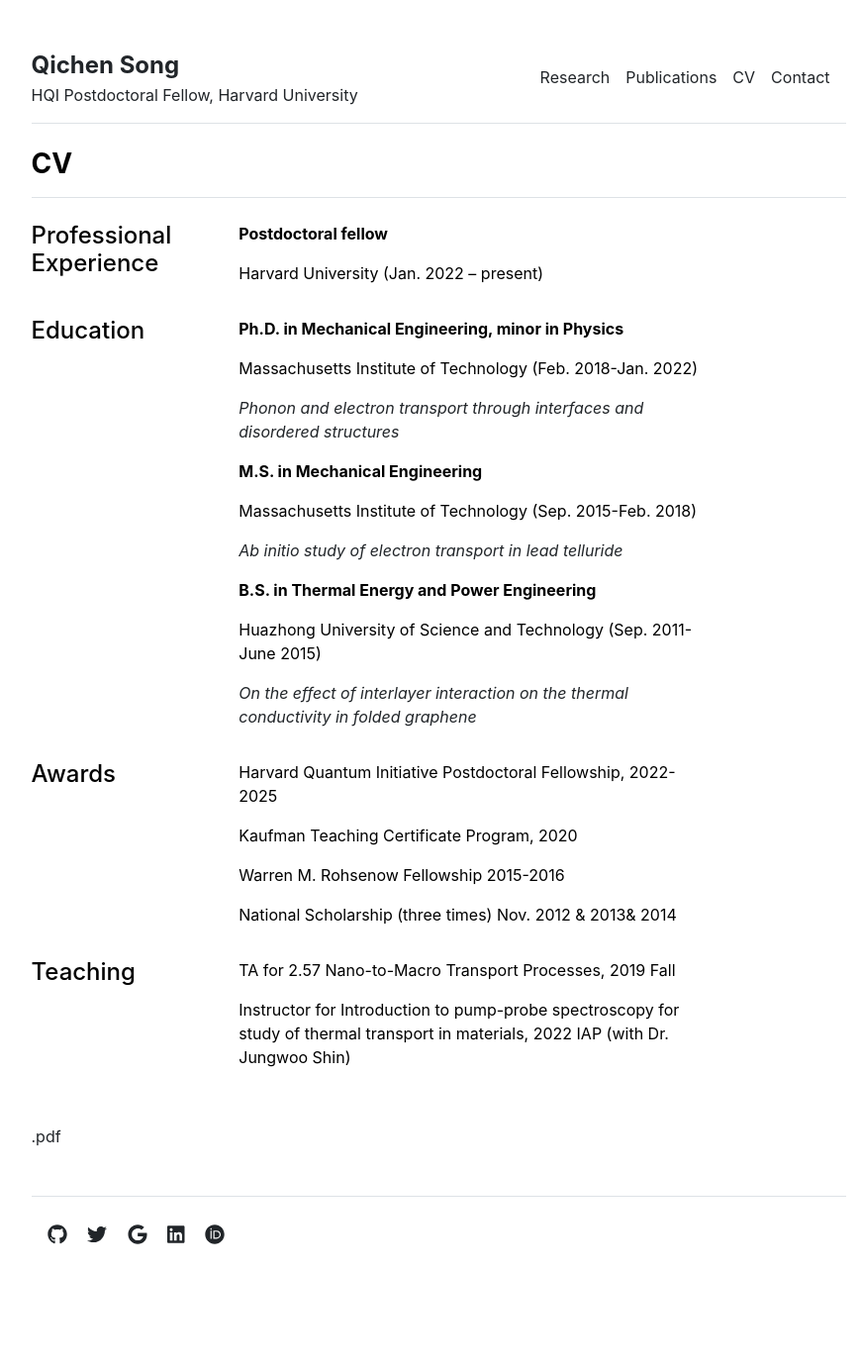
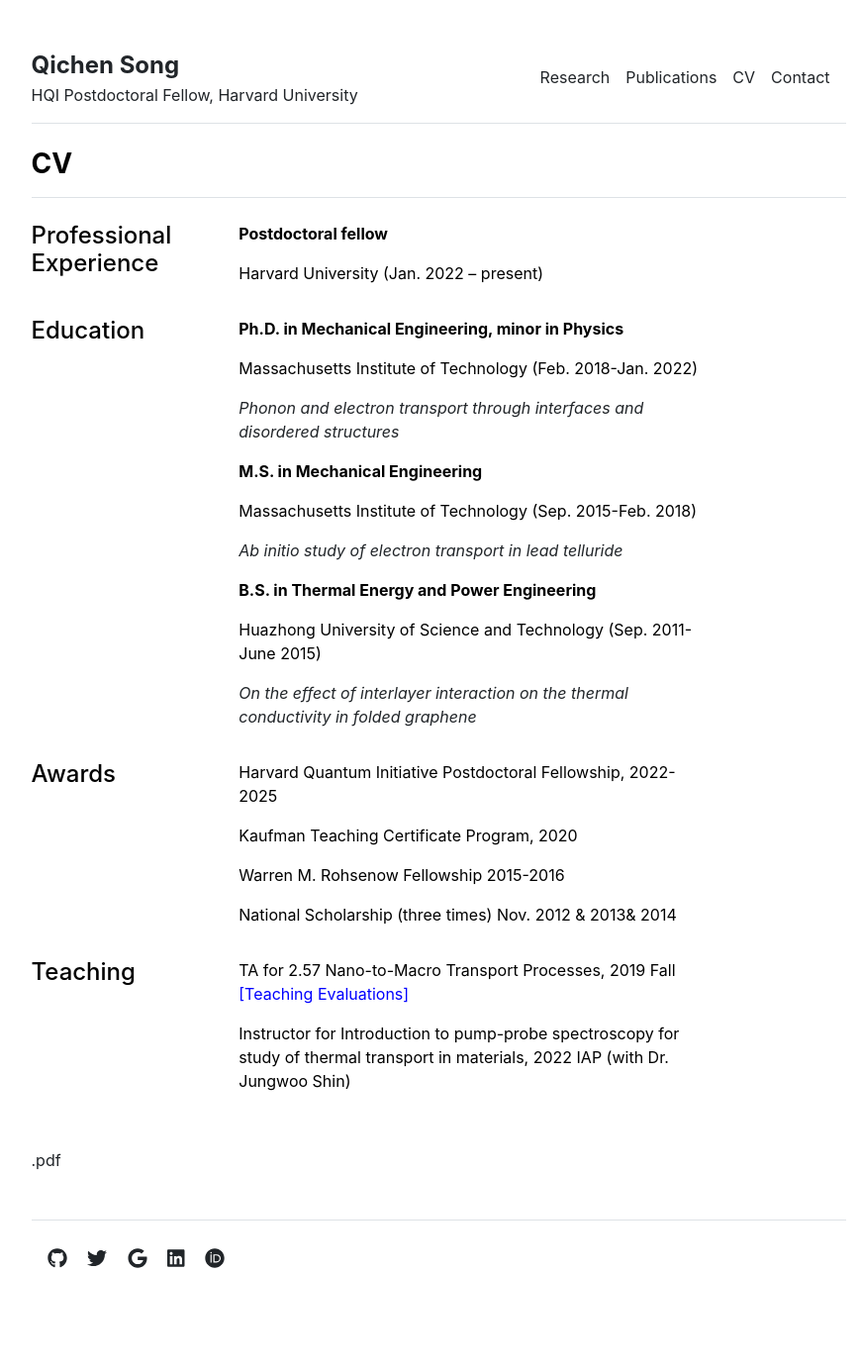
Before and after one commit to qichensong/qichensong.github.io, a Jekyll site: the page built from cv.md, in a window 1280 px wide. Shown: the whole page at 99% size, without its empty margins (197-1066 px from the left). Built offline with Jekyll 4.4.1, drawn with Linux system fonts in a browser that asks for light colours; before the commit the page ends 1359 px from its top, so only the background shows below that.

Commit message:
teaching

```diff
--- a/_data/cv/teaching.yml
+++ b/_data/cv/teaching.yml
@@ -1,2 +1,2 @@
-- title: 'TA for 2.57 Nano-to-Macro Transport Processes, 2019 Fall'
+- title: "TA for 2.57 Nano-to-Macro Transport Processes, 2019 Fall <a href='/assets/surveyDataPdfReport.pdf' style='color: blue !important;'>[Teaching Evaluations]</a>"
 - title: 'Instructor for Introduction to pump-probe spectroscopy for study of thermal transport in materials, 2022 IAP (with Dr. Jungwoo Shin)'
```
Also changed, not shown: 3 other files.
